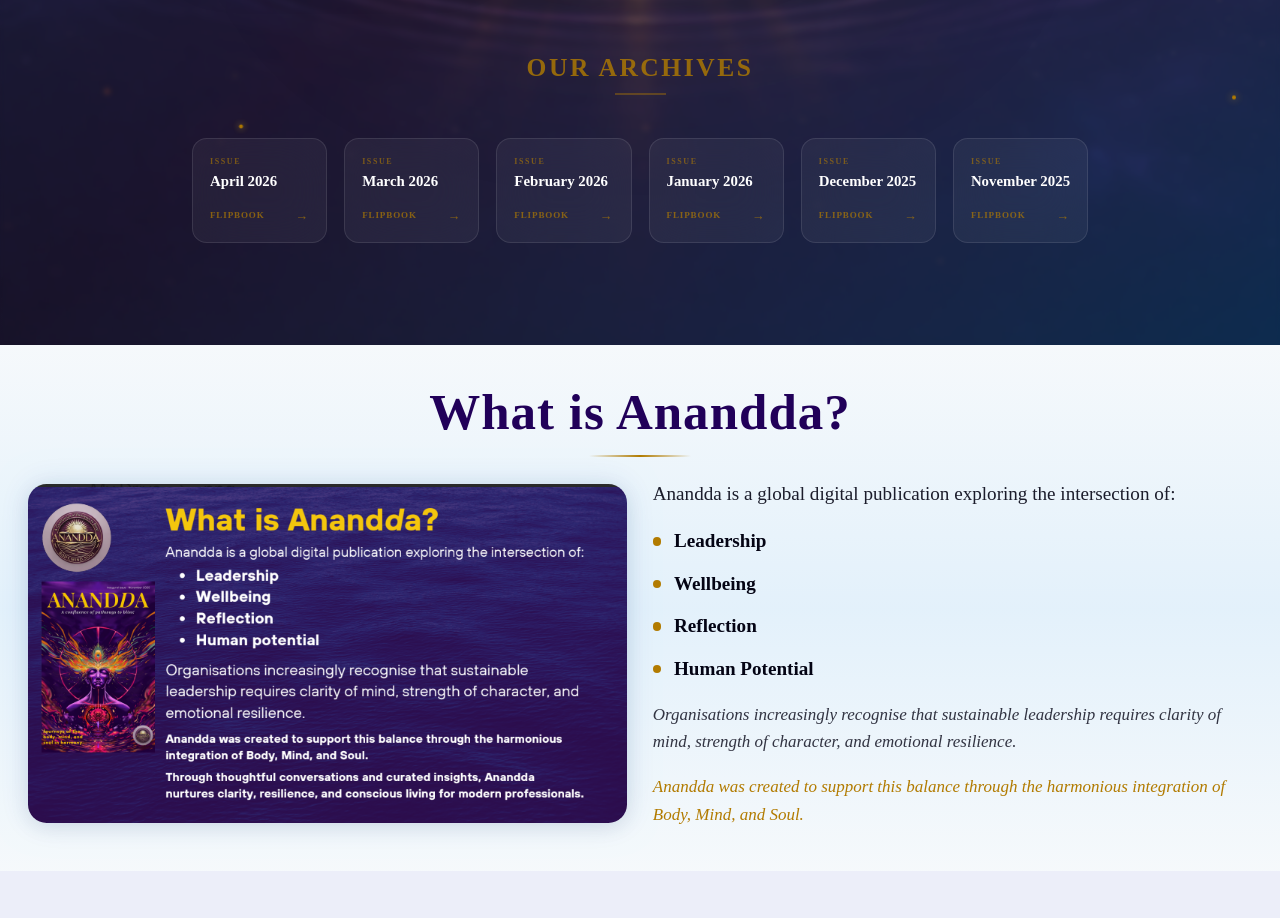
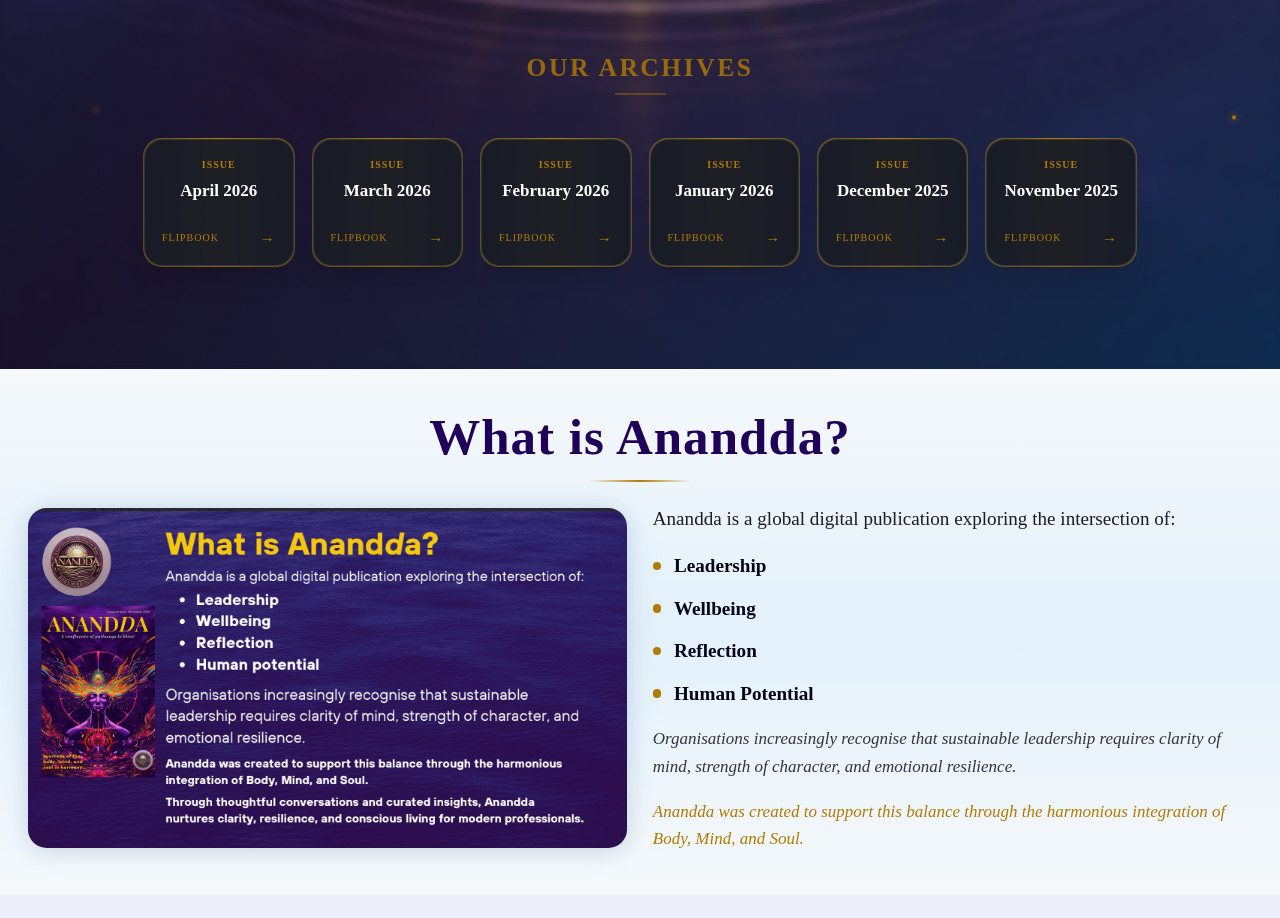
Before and after one commit to cognio-labs/my-web-glowup-71, a React (Vite) app: page / in a window 1280 px wide. Shown: the part 820-1738 px from the top of the page. Built offline with nearby package versions, Linux system fonts and the light colour scheme.

Commit message:
feat: add ArchiveSection and HeroSection components with motion-based animations and layout styling

```diff
--- a/src/components/ArchiveSection.tsx
+++ b/src/components/ArchiveSection.tsx
@@ -53,7 +53,7 @@ export function ArchiveSection() {
           <div className="gold-divider w-24 mx-auto mt-4" />
         </motion.div>
 
-        <div className="grid gap-4 grid-cols-2 md:grid-cols-3 lg:grid-cols-6">
+        <div className="grid gap-6 grid-cols-2 md:grid-cols-3 lg:grid-cols-6">
           {issues.map((issue, index) => (
             <motion.a
               key={issue.title}
@@ -64,18 +64,26 @@ export function ArchiveSection() {
               whileInView={{ opacity: 1, scale: 1 }}
               viewport={{ once: true }}
               transition={{ duration: 0.4, delay: index * 0.05 }}
-              className="bg-white/40 backdrop-blur-md p-4 rounded-xl border border-gold/10 hover:border-gold/60 transition-all hover:-translate-y-2 hover:bg-white/60 group text-left flex flex-col justify-between h-full shadow-sm"
+              className="group relative p-[1px] rounded-2xl bg-gradient-to-r from-gold/50 via-gold to-gold/50 hover:scale-105 transition-all duration-300"
             >
-              <div>
-                <div className="text-[8px] uppercase tracking-[0.2em] text-gold/80 font-bold group-hover:text-gold transition-colors">Issue</div>
-                <div className="mt-1 text-sm font-bold text-deep-purple group-hover:text-royal-purple transition-colors leading-tight">
-                  {issue.title}
+              <div className="rounded-2xl bg-[#0f172a]/90 backdrop-blur-xl p-4 h-full border border-white/10 shadow-xl flex flex-col justify-between relative z-10 transition-colors group-hover:bg-[#0f172a]/80">
+                <div>
+                  <div className="text-[10px] tracking-widest text-gold mb-2 font-display font-bold uppercase">
+                    ISSUE
+                  </div>
+                  <div className="text-sm font-bold text-white group-hover:text-gold-light transition-colors leading-tight">
+                    {issue.title}
+                  </div>
+                </div>
+
+                <div className="mt-6 flex items-center justify-between text-gold font-medium group-hover:gap-3 transition-all text-[10px] tracking-widest uppercase">
+                  <span>FLIPBOOK</span>
+                  <span className="transform group-hover:translate-x-1 transition text-sm">→</span>
                 </div>
               </div>
-              <div className="mt-4 text-[9px] font-bold text-gold uppercase tracking-widest flex items-center justify-between group-hover:text-gold-light transition-all">
-                <span>FLIPBOOK</span>
-                <span className="text-xs">→</span>
-              </div>
+
+              {/* Glow Effect */}
+              <div className="absolute inset-0 rounded-2xl opacity-0 group-hover:opacity-100 blur-xl bg-gradient-to-r from-gold/40 via-gold/60 to-gold/40 transition duration-500 pointer-events-none"></div>
             </motion.a>
           ))}
         </div>
--- a/src/components/HeroSection.tsx
+++ b/src/components/HeroSection.tsx
@@ -169,18 +169,26 @@ export function HeroSection() {
                 initial={{ opacity: 0, scale: 0.95 }}
                 animate={{ opacity: 1, scale: 1 }}
                 transition={{ duration: 0.4, delay: 1.1 + index * 0.08 }}
-                className="bg-white/5 backdrop-blur-xl p-4 rounded-xl border border-white/10 hover:border-gold/60 transition-all hover:-translate-y-2 hover:bg-white/10 group text-left flex flex-col justify-between h-full"
+                className="group relative p-[1px] rounded-2xl bg-gradient-to-r from-gold/50 via-gold to-gold/50 hover:scale-105 transition-all duration-300"
               >
-                <div>
-                  <div className="text-[8px] uppercase tracking-[0.2em] text-gold/60 font-bold group-hover:text-gold transition-colors">Issue</div>
-                  <div className="mt-1 text-sm font-bold text-white group-hover:text-gold-light transition-colors leading-tight">
-                    {issue.title}
+                <div className="rounded-2xl bg-[#0f172a]/90 backdrop-blur-xl p-4 h-full border border-white/10 shadow-xl flex flex-col justify-between relative z-10 transition-colors group-hover:bg-[#0f172a]/80">
+                  <div>
+                    <div className="text-[10px] tracking-widest text-gold mb-2 font-display font-bold uppercase">
+                      ISSUE
+                    </div>
+                    <div className="text-base font-bold text-white group-hover:text-gold-light transition-colors leading-tight">
+                      {issue.title}
+                    </div>
+                  </div>
+
+                  <div className="mt-6 flex items-center justify-between text-gold font-medium group-hover:gap-3 transition-all text-[10px] tracking-widest uppercase">
+                    <span>FLIPBOOK</span>
+                    <span className="transform group-hover:translate-x-1 transition text-sm">→</span>
                   </div>
                 </div>
-                <div className="mt-4 text-[9px] font-bold text-gold/70 uppercase tracking-widest flex items-center justify-between group-hover:text-gold transition-all">
-                  <span>FLIPBOOK</span>
-                  <span className="text-xs">→</span>
-                </div>
+
+                {/* Glow Effect */}
+                <div className="absolute inset-0 rounded-2xl opacity-0 group-hover:opacity-100 blur-xl bg-gradient-to-r from-gold/40 via-gold/60 to-gold/40 transition duration-500 pointer-events-none"></div>
               </motion.a>
             ))}
           </div>
```
